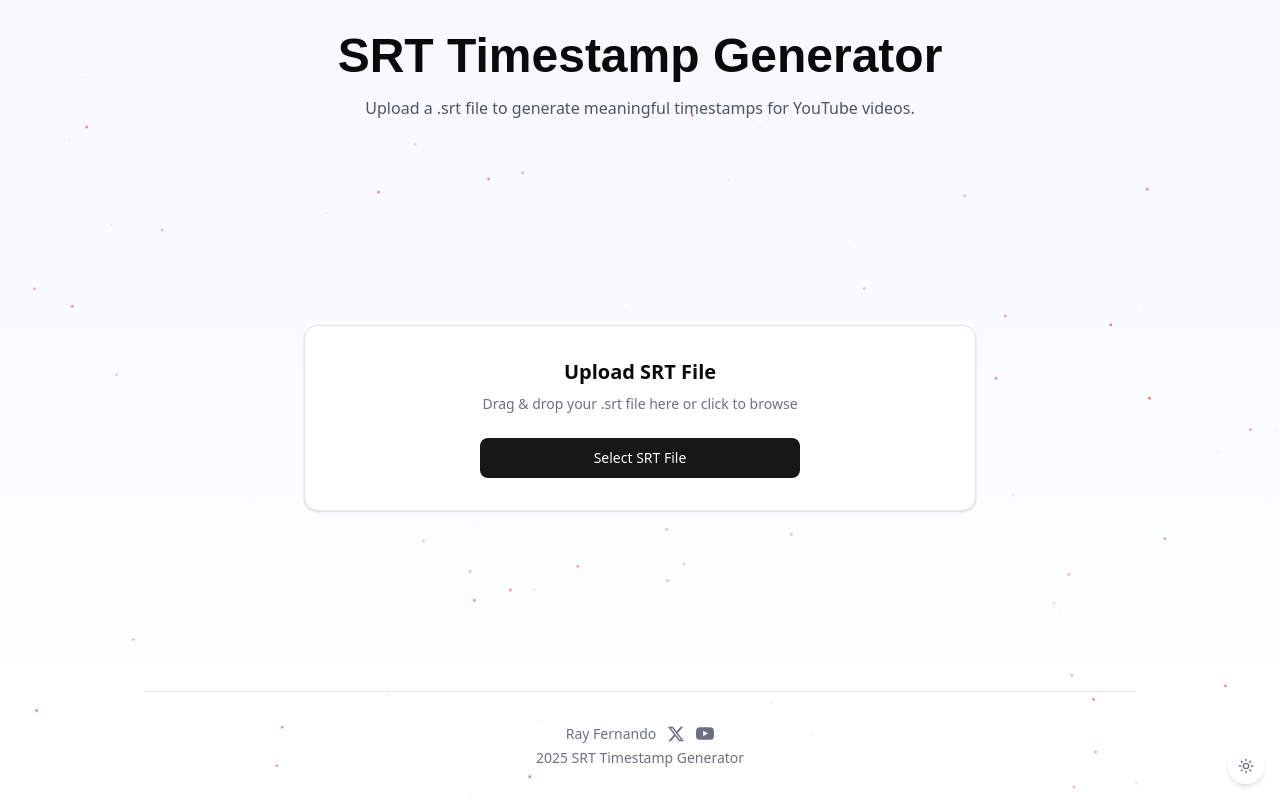
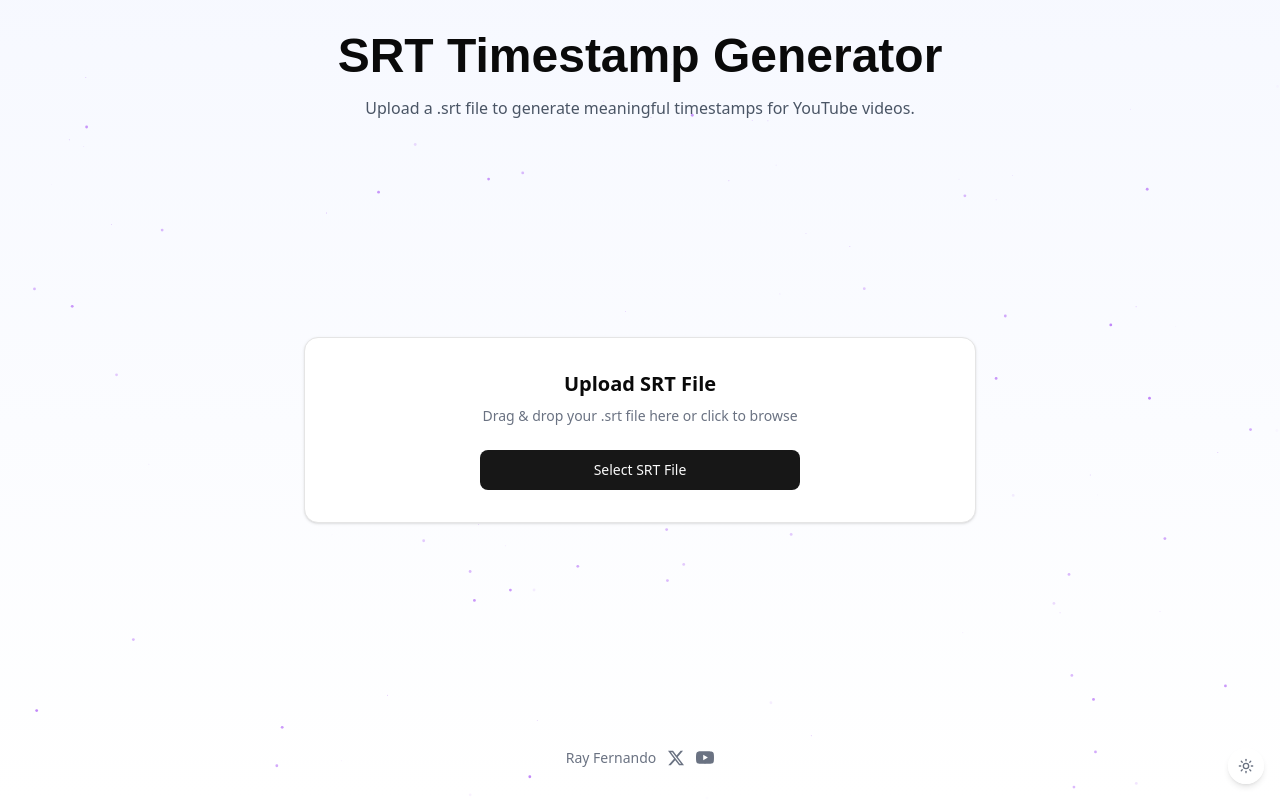
Before and after one commit to bencium/vibestamps, a Next.js app: page / in a window 1280 px wide. Built offline with nearby package versions, Linux system fonts and the light colour scheme; a web font is replaced by a local one.

Commit message:
Refine UI: Remove footer border and update particles color
- Remove top border from footer for cleaner appearance
- Change light mode particles color to match dark mode (purple)
- Adjust theme toggle position for better consistency

```diff
--- a/app/page.tsx
+++ b/app/page.tsx
@@ -96,7 +96,7 @@ export default function Home() {
           className="absolute inset-0"
           quantity={50}
           staticity={5}
-          color="#f44336"
+          color="#a855f7"
           ease={50}
           size={0.4}
           vy={0.1}
@@ -172,7 +172,7 @@ export default function Home() {
         </main>
 
         {/* Footer */}
-        <footer className="mt-auto pt-8 border-t border-gray-200 dark:border-gray-800 text-center text-gray-500 dark:text-gray-400 text-sm relative">
+        <footer className="mt-auto pt-8 text-center text-gray-500 dark:text-gray-400 text-sm relative">
           <p className="flex items-center justify-center gap-3">
             Ray Fernando
             <a href="https://twitter.com/RayFernando1337" target="_blank" rel="noopener noreferrer" className="text-gray-500 hover:text-blue-500 transition-colors" aria-label="Twitter/X Profile">
@@ -186,7 +186,6 @@ export default function Home() {
               </svg>
             </a>
           </p>
-          <p className="mt-1"> {new Date().getFullYear()} SRT Timestamp Generator</p>
 
           {/* Theme Toggle Button */}
           <div className="absolute bottom-2 right-2 md:bottom-0 md:right-0">
```
